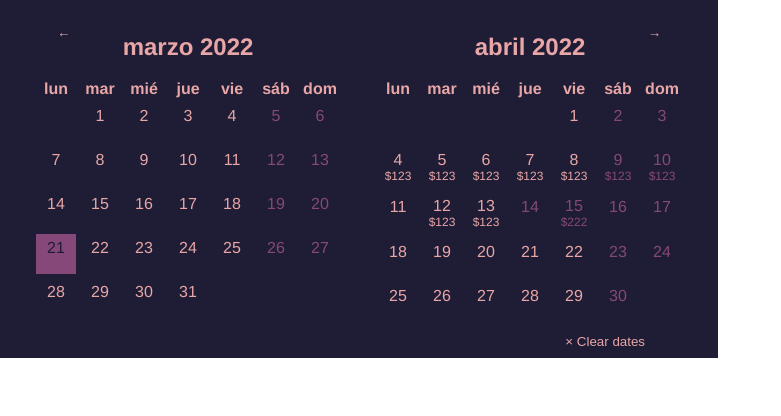
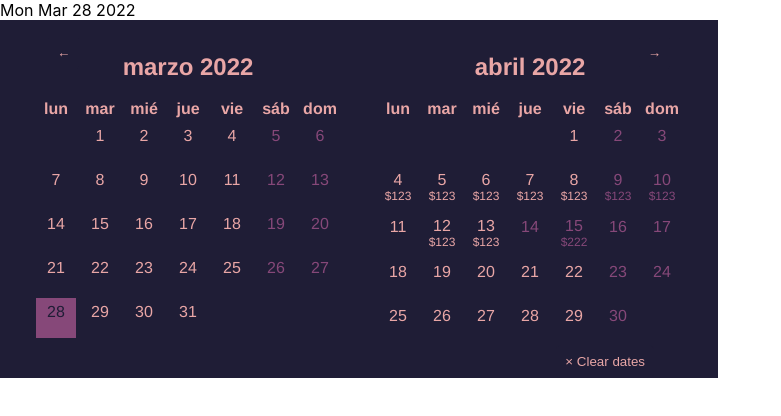
Before and after one commit to ssmirnovacode/calendar, a React (Create React App) app: page / in a window 1280 px wide. Shown: the top 416 px of the page, without its empty margins (0-781 px from the left). Built offline with nearby package versions, Linux system fonts and the light colour scheme.

Commit message:
singleDate option adapted for single date state

```diff
--- a/src/App.js
+++ b/src/App.js
@@ -5,10 +5,14 @@ import { CAPTIONS } from "./mockups/captions";
 
 const App = () => {
 
-    const [ selectedDates, setSelectedDates ] = useState({
-        startDate: new Date(2022, 2, 21),
-        // endDate: new Date()
-    });
+    // const [ selectedDates, setSelectedDates ] = useState({
+    //     startDate: new Date(2022, 2, 21),
+    //     // endDate: new Date()
+    // });
+
+    const [ date, setDate ] = useState(new Date());
+
+
 
     const LOCALE = 'es-ES';
 
@@ -19,13 +23,17 @@ const App = () => {
         {/* <div>Start: {selectedDates.startDate?.toISOString()} </div>
         <div>End: {selectedDates.endDate?.toISOString()} </div> */}
 
+        <div>{date?.toDateString()}</div>
+
         <Calendar
             numberOfMonths={2}
             arrows={true}
-            startDate={selectedDates.startDate}
+            startDate={date}
+            // startDate={selectedDates.startDate}
             singleDate
-            endDate={selectedDates.endDate}
-            onChange={setSelectedDates}
+            // endDate={selectedDates.endDate}
+            onChange={setDate}
+            //onChange={setSelectedDates}
             locale={LOCALE}
             theme={THEME}
             clearDatesBtn
--- a/src/components/Calendar.js
+++ b/src/components/Calendar.js
@@ -44,7 +44,7 @@ const Calendar = props => {
         if (!day || isNaN(day.getTime())) return;
         // if same day is chosen
         if (singleDate) {
-            setDates({ startDate: day, endDate: null });
+            setDates(day);
             return
         }
         else if ( day - startDate === 0 || day - endDate === 0) {
```
Also changed, not shown: 1 other file (tests, documents, lock files or other folders).
